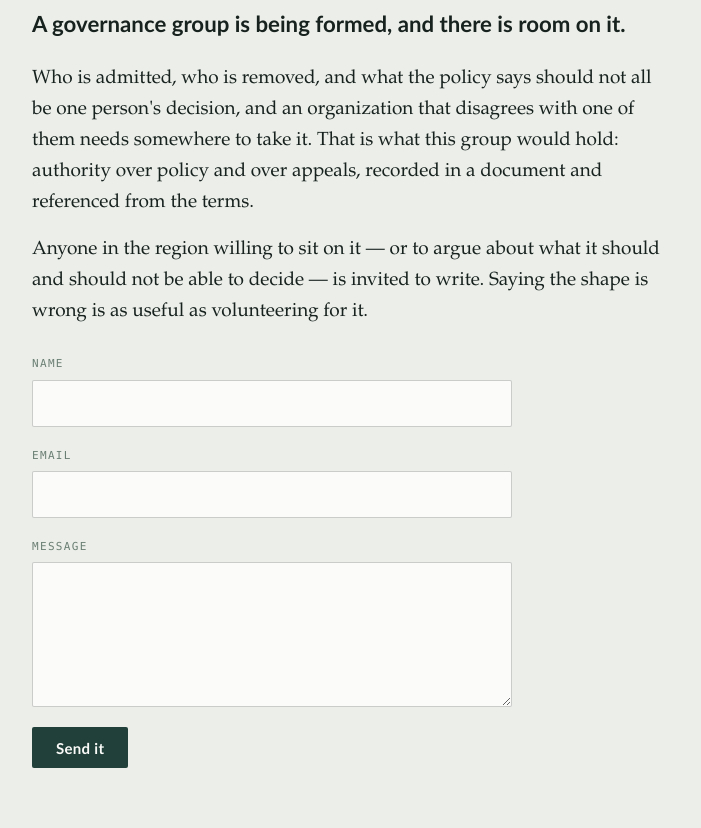
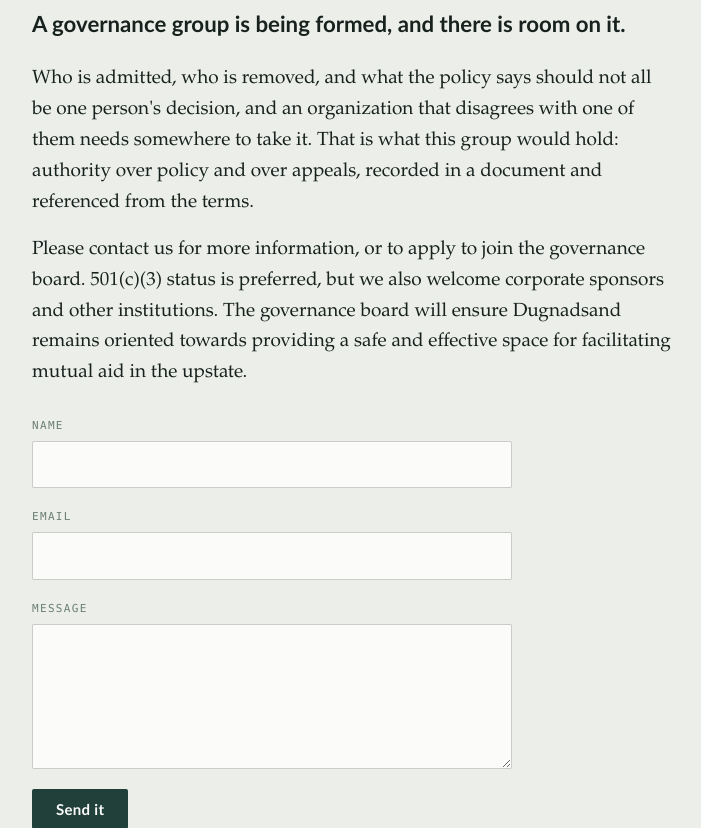
Before and after one commit to ewolters/dugnadsand, a Django app: template site_app/templates/site_app/index.html in a window 1280 px wide. Shown: the part 3997-4825 px from the top of the page, without its empty margins (288-989 px from the left). Run offline with Django 5.2, Linux system fonts and the light colour scheme; the template is opened without the code that fills it, so the values that code supplies are empty.

Commit message:
The governance ask, in Eric's words
Replaces the invitation to argue about the shape with a direct call: contact
for information or to apply, 501(c)(3) preferred, corporate sponsors and other
institutions welcome.

Co-Authored-By: Claude Opus 5 (1M context) <noreply@anthropic.com>

```diff
--- a/site_app/templates/site_app/index.html
+++ b/site_app/templates/site_app/index.html
@@ -281,9 +281,10 @@
      decision, and an organization that disagrees with one of them needs somewhere to take it.
      That is what this group would hold: authority over policy and over appeals, recorded in a
      document and referenced from the terms.</p>
-  <p>Anyone in the region willing to sit on it — or to argue about what it should and should not
-     be able to decide — is invited to write. Saying the shape is wrong is as useful as
-     volunteering for it.</p>
+  <p>Please contact us for more information, or to apply to join the governance board.
+     501(c)(3) status is preferred, but we also welcome corporate sponsors and other
+     institutions. The governance board will ensure Dugnadsand remains oriented towards
+     providing a safe and effective space for facilitating mutual aid in the upstate.</p>
 
   {% if csrf_retry %}
     {% if cookies_off %}
```
